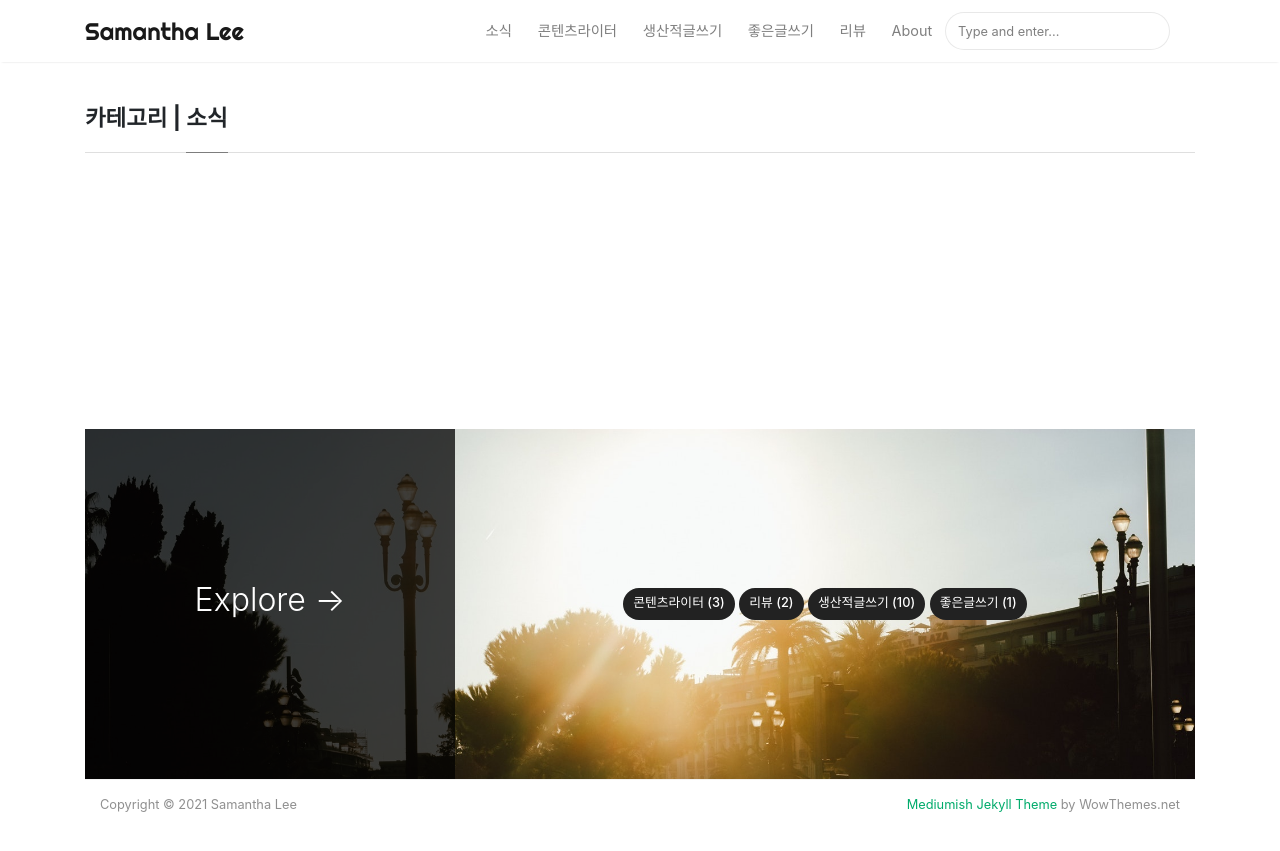
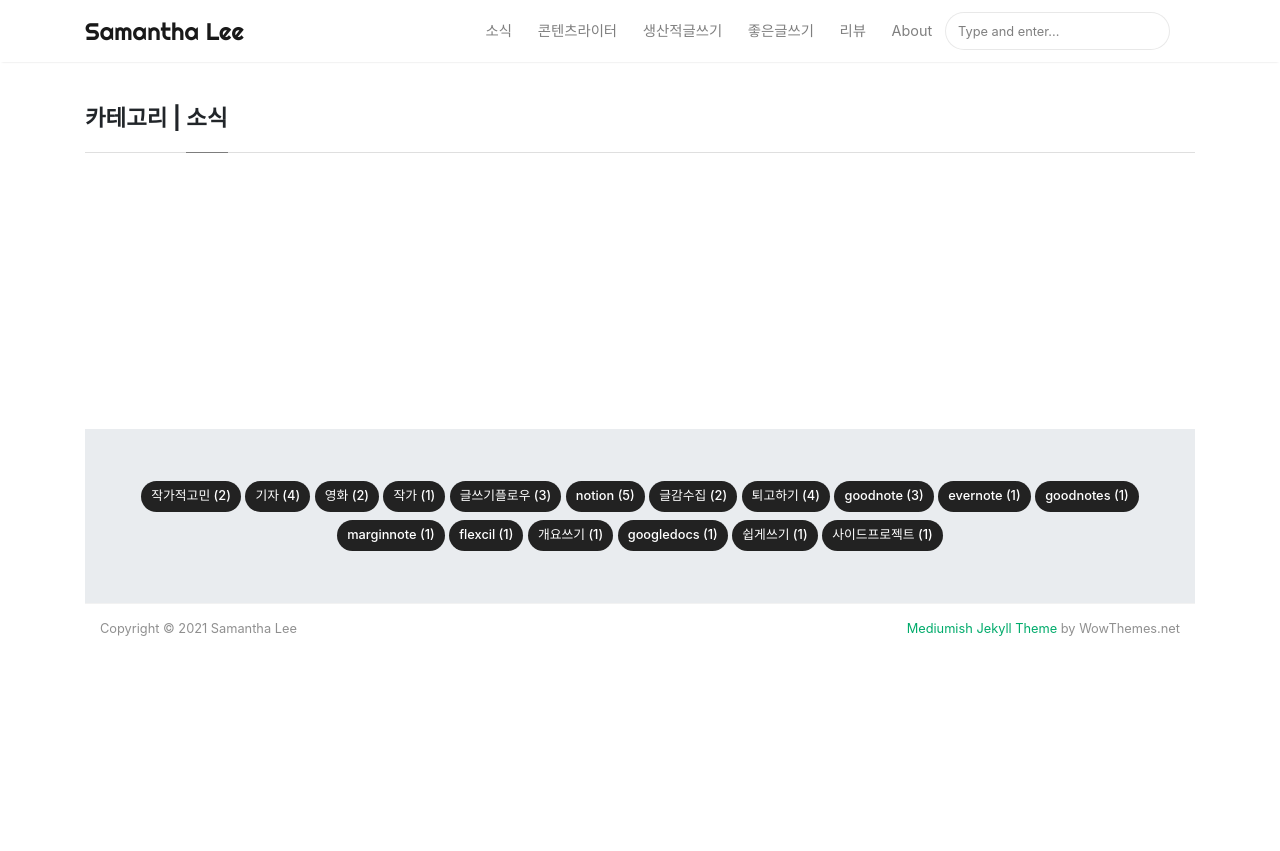
Before and after one commit to samantha-writer/samantha-writer.github.io, a Jekyll site: the page built from _pages/news.md, in a window 1280 px wide. Shown: the top 851 px of the page. Built offline with Jekyll 4.4.1, drawn with Linux system fonts in a browser that asks for light colours; nearby versions of some CDN libraries.

Commit message:
resolve issue

```diff
--- a/_config.yml
+++ b/_config.yml
@@ -40,7 +40,7 @@ jekyll-archives:
     category: '/category/:name/'
 
 # Pagination
-paginate: 6
+paginate: 9
 paginate_path: /page:num/
 
 # Other
--- a/_layouts/default.html
+++ b/_layouts/default.html
@@ -150,14 +150,14 @@
 
 <!-- Categories Jumbotron
 ================================================== -->
-<div class="jumbotron fortags">
+<div class="jumbotron fortags" style="height: auto;">
 	<div class="d-md-flex h-100">
-		<div class="col-md-4 transpdark align-self-center text-center h-100">
+		<!--<div class="col-md-4 transpdark align-self-center text-center h-100">
             <div class="d-md-flex align-items-center justify-content-center h-100">
                 <h2 class="d-md-block align-self-center py-1 font-weight-light">Explore <span class="d-none d-md-inline">→</span></h2>
             </div>
 		</div>
-		<div class="col-md-8 p-5 align-self-center text-center">
+	    <div class="col-md-8 p-5 align-self-center text-center">
             {% assign categories_list = site.categories %}
             {% if categories_list.first[0] == null %}
                 {% for category in categories_list %}
@@ -169,7 +169,17 @@
                 {% endfor %}
             {% endif %}
             {% assign categories_list = nil %}
-		</div>
+		</div>-->
+        <div class="p-5 align-self-center text-center">
+            {% assign tag_list = site.tags %}
+            {% assign tag_list_size = site.tags | size %}
+            {% if tag_list.first[0] != null %}
+            {% for tag in tag_list %}
+            <a class="mt-1 mb-1" href="{{site.baseurl}}/tags#{{ tag[0] | url_escape | strip | replace: ' ', '-' }}">{{ tag[0] | camelcase }} ({{ tag[1].size }})</a>
+            {% endfor %}
+            {% endif %}
+            {% assign tag_list = nil %}
+        </div>
 	</div>
 </div>
 
--- a/assets/css/screen.css
+++ b/assets/css/screen.css
@@ -774,7 +774,7 @@ iframe {
         padding: 0;
         height: 350px;
         border-radius: 0;
-        background-image: url(../images/jumbotron.jpg);
+        //background-image: url(../images/jumbotron.jpg);
         background-size: cover;
     }
 
@@ -792,7 +792,7 @@ iframe {
     margin-top: 3rem;
     padding: 0;
     border-radius: 0;
-    background-image: url(../images/jumbotron.jpg);
+    //background-image: url(../images/jumbotron.jpg);
     background-size: cover;
 }
 
```
